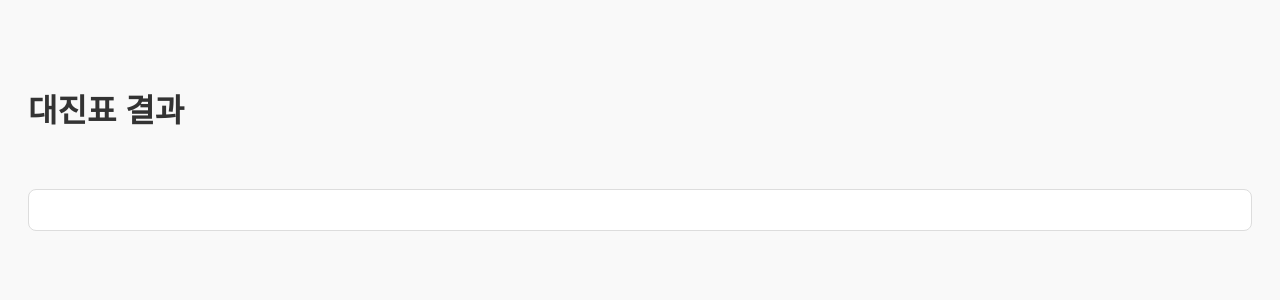
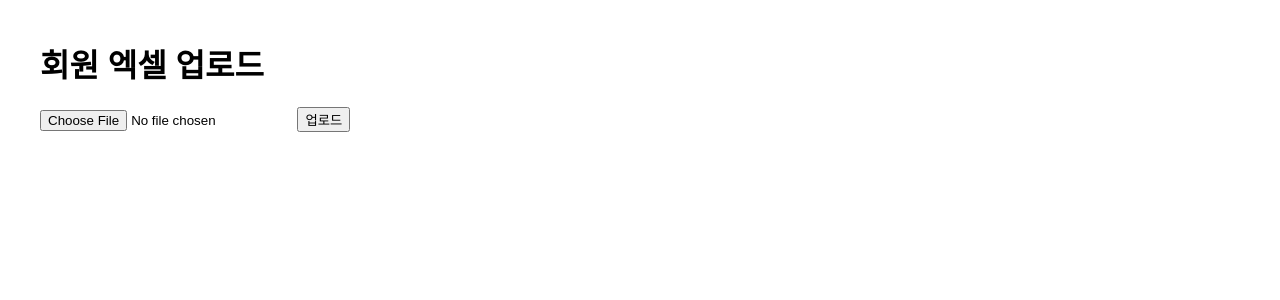
Before and after one commit to trainghost/tennis, a Flask app: page / in a window 1280 px wide. Shown: the top 300 px of the page. Run offline with Flask 3, Linux system fonts and the light colour scheme.

Commit message:
Update index.html

```diff
--- a/templates/index.html
+++ b/templates/index.html
@@ -1,16 +1,28 @@
-<!DOCTYPE html>
-<html lang="ko">
+<!doctype html>
+<html>
 <head>
-  <meta charset="UTF-8">
-  <title>대진표</title>
-  <style>
-    body { font-family: sans-serif; white-space: pre-wrap; background: #f9f9f9; padding: 20px; }
-    h1 { color: #333; }
-    .match-box { background: white; border: 1px solid #ddd; padding: 20px; border-radius: 8px; }
-  </style>
+    <title>회원 업로드</title>
+    <style>
+        body { font-family: Arial, sans-serif; margin: 40px; }
+        .name-list { margin-top: 20px; }
+    </style>
 </head>
 <body>
-  <h1>대진표 결과</h1>
-  <div class="match-box">{{ match_text }}</div>
+    <h1>회원 엑셀 업로드</h1>
+    <form method="POST" enctype="multipart/form-data">
+        <input type="file" name="file" accept=".xlsx" required>
+        <button type="submit">업로드</button>
+    </form>
+
+    {% if names %}
+    <div class="name-list">
+        <h2>회원 명단</h2>
+        <ul>
+            {% for name in names %}
+            <li>{{ name }}</li>
+            {% endfor %}
+        </ul>
+    </div>
+    {% endif %}
 </body>
 </html>
```
